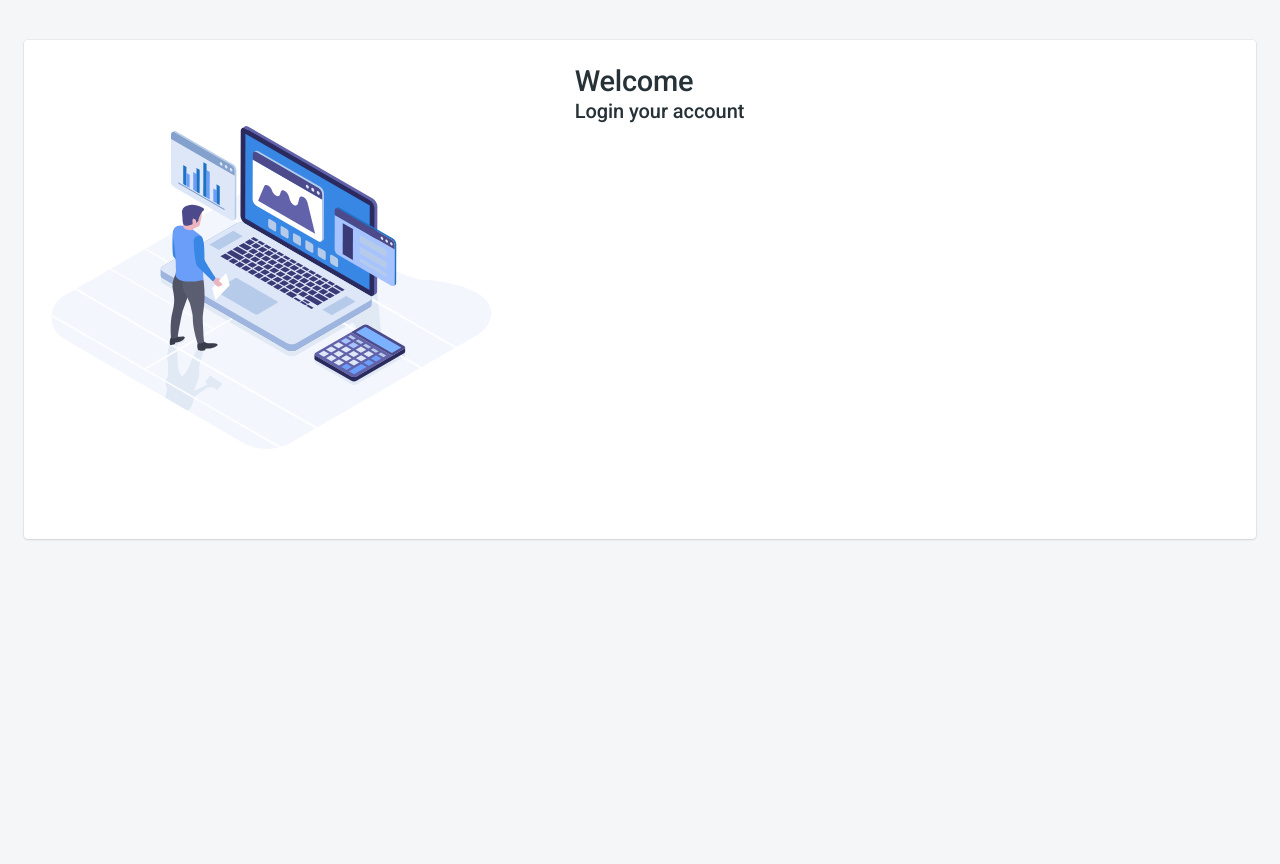
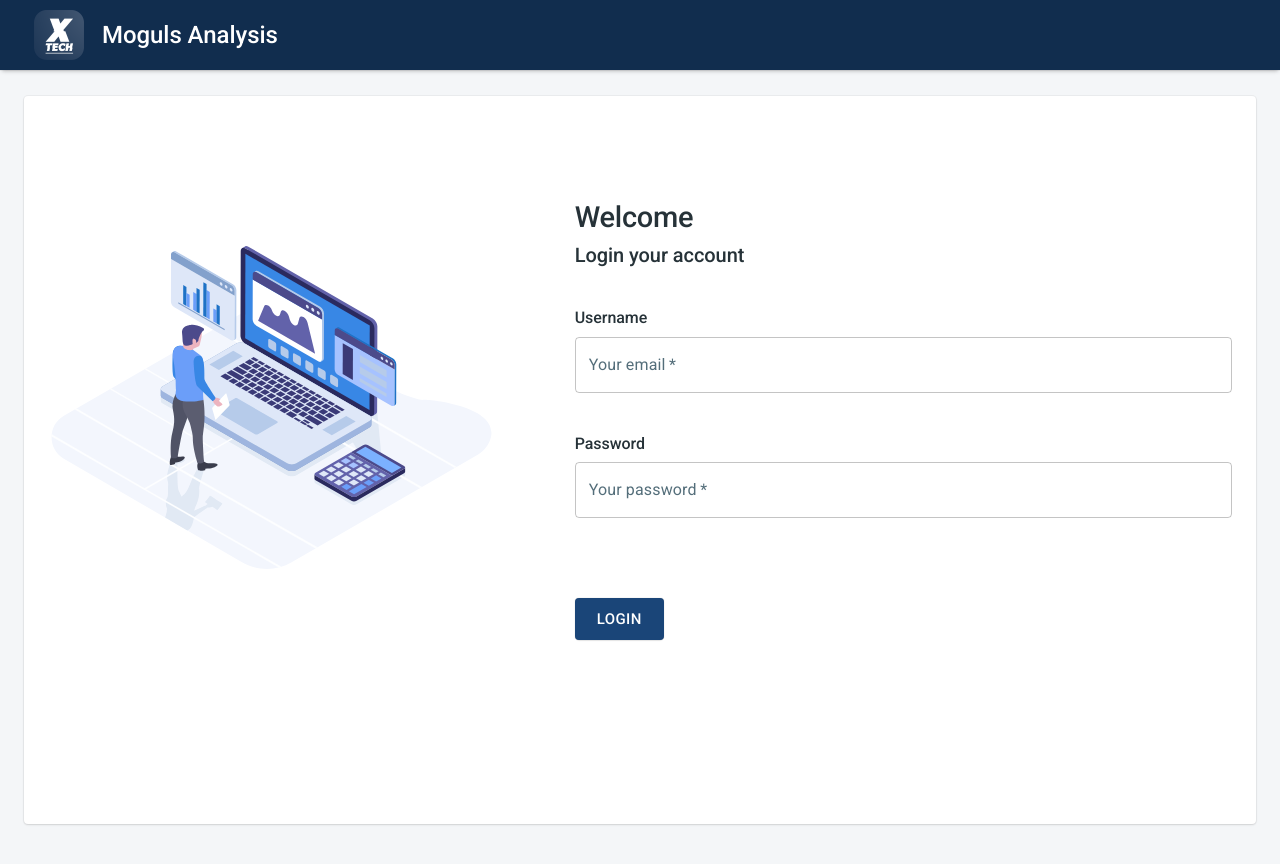
Before and after one commit to dcsil/Moguls-Analysis, a React (Create React App) app in the folder client/: page / in a window 1280 px wide. Shown: the top 864 px of the page. Before the commit the page ends 840 px from the top, so only its background shows below. Built offline with nearby package versions, Linux system fonts and the light colour scheme.

Commit message:
finish adding front-end components for login page

```diff
--- a/client/src/components/Login.jsx
+++ b/client/src/components/Login.jsx
@@ -2,15 +2,40 @@ import { Container, Typography } from "@material-ui/core";
 import { makeStyles } from "@material-ui/core/styles";
 import Paper from "@material-ui/core/Paper";
 import Grid from "@material-ui/core/Grid";
+import TextField from "@material-ui/core/TextField";
+import Button from "@material-ui/core/Button";
+import Header from "./Header";
 
 const useStyles = makeStyles((theme) => ({
   outerContainer: {
-    marginTop: theme.spacing(5),
+    marginTop: theme.spacing(12),
   },
   paper: {
     padding: theme.spacing(3),
   },
-  h4: {},
+  loginContainer: {
+    paddingRight: theme.spacing(20),
+  },
+  image: {
+    marginTop: theme.spacing(8),
+  },
+  h2: {
+    marginTop: theme.spacing(10),
+  },
+  h4: {
+    marginTop: theme.spacing(1),
+    marginBottom: theme.spacing(5),
+  },
+  loginLabel: {
+    marginTop: theme.spacing(5),
+  },
+  textField: {
+    marginTop: theme.spacing(1),
+  },
+  loginButton: {
+    marginTop: theme.spacing(10),
+    marginBottom: theme.spacing(20),
+  },
 }));
 
 export default function Auth() {
@@ -18,17 +43,57 @@ export default function Auth() {
 
   return (
     <div className={classes.root}>
+      <Header />
       <Container maxWidth="lg" className={classes.outerContainer}>
         <Paper className={classes.paper}>
           <Grid container spacing={10}>
             <Grid item xs={5}>
-              <img src="/static/login_img.svg" alt="Login" />
+              <img
+                src="/static/login_img.svg"
+                alt="Login"
+                className={classes.image}
+              />
             </Grid>
-            <Grid item xs={7}>
-              <Typography variant="h2">Welcome</Typography>
+            <Grid item xs={7} className={classes.loginContainer}>
+              <Typography variant="h2" className={classes.h2}>
+                Welcome
+              </Typography>
               <Typography variant="h4" className={classes.h4}>
                 Login your account
               </Typography>
+              <form noValidate autoComplete="off">
+                <Typography variant="h5" className={classes.loginLabel}>
+                  Username
+                </Typography>
+                <TextField
+                  required
+                  id="username"
+                  label="Your email"
+                  variant="outlined"
+                  fullWidth
+                  className={classes.textField}
+                />
+                <Typography variant="h5" className={classes.loginLabel}>
+                  Password
+                </Typography>
+                <TextField
+                  required
+                  id="username"
+                  label="Your password"
+                  variant="outlined"
+                  fullWidth
+                  className={classes.textField}
+                />
+                <Button
+                  variant="contained"
+                  color="secondary"
+                  type="submit"
+                  size="large"
+                  className={classes.loginButton}
+                >
+                  LOGIN
+                </Button>
+              </form>
             </Grid>
           </Grid>
         </Paper>
```
Also changed, not shown: 3 other files (tests, documents, lock files or other folders).
